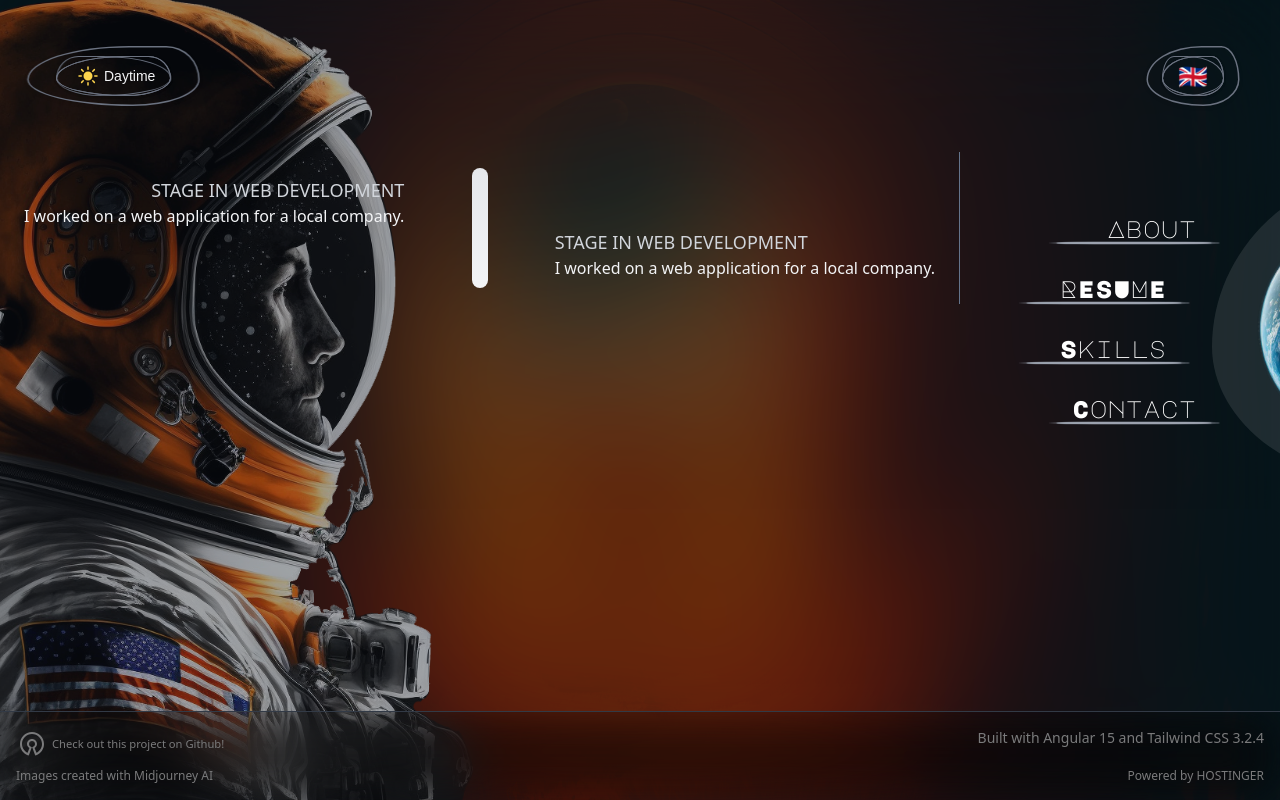
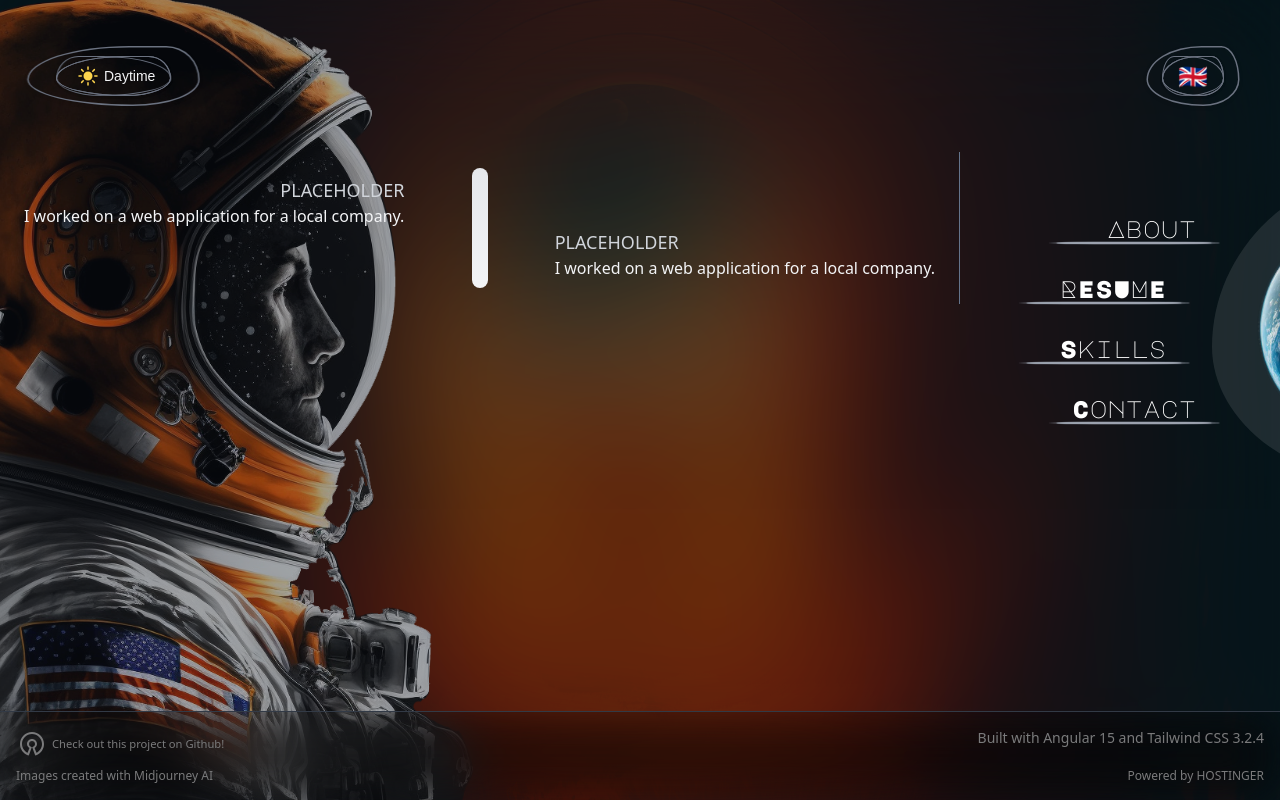
Before and after one commit to StefanoVe/portfolio, an Angular app: page /resume in a window 1280 px wide. Built offline with nearby package versions, Linux system fonts and the light colour scheme; a web font is replaced by a local one; what tailwindcss-dotted-background would draw is missing.

Commit message:
adds placeholders

```diff
--- a/src/app/pages/containers/resume/resume.component.ts
+++ b/src/app/pages/containers/resume/resume.component.ts
@@ -12,12 +12,12 @@ export class ResumeComponent {
     description: string;
   }[] = [
     {
-      title: 'Stage in web development',
+      title: 'PLACEHOLDER',
       dates: { from: new Date('2019-05-01'), to: new Date('2019-07-01') },
       description: 'I worked on a web application for a local company.',
     },
     {
-      title: 'Stage in web development',
+      title: 'PLACEHOLDER',
       dates: { from: new Date('2019-05-01'), to: new Date('2019-07-01') },
       description: 'I worked on a web application for a local company.',
     },
```
